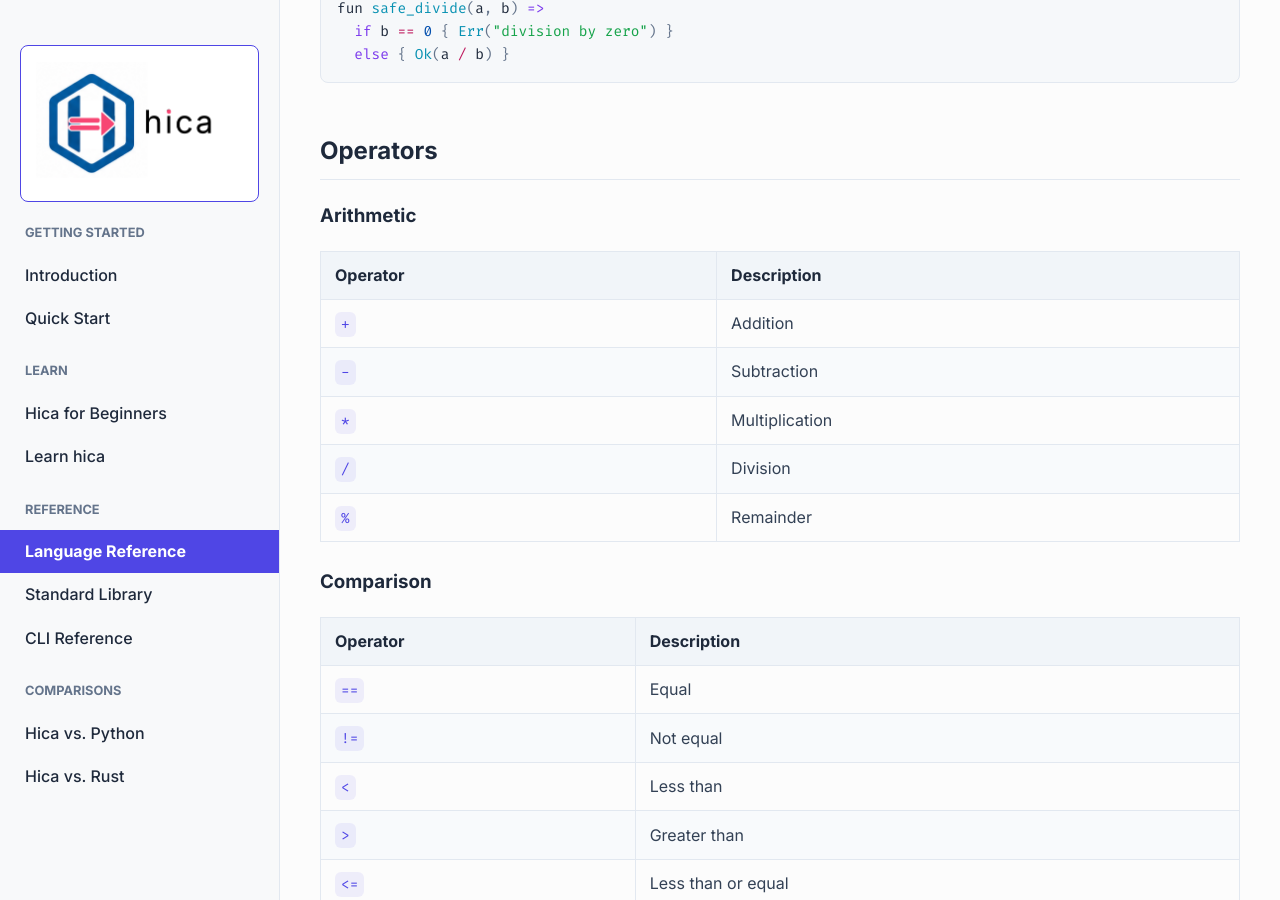
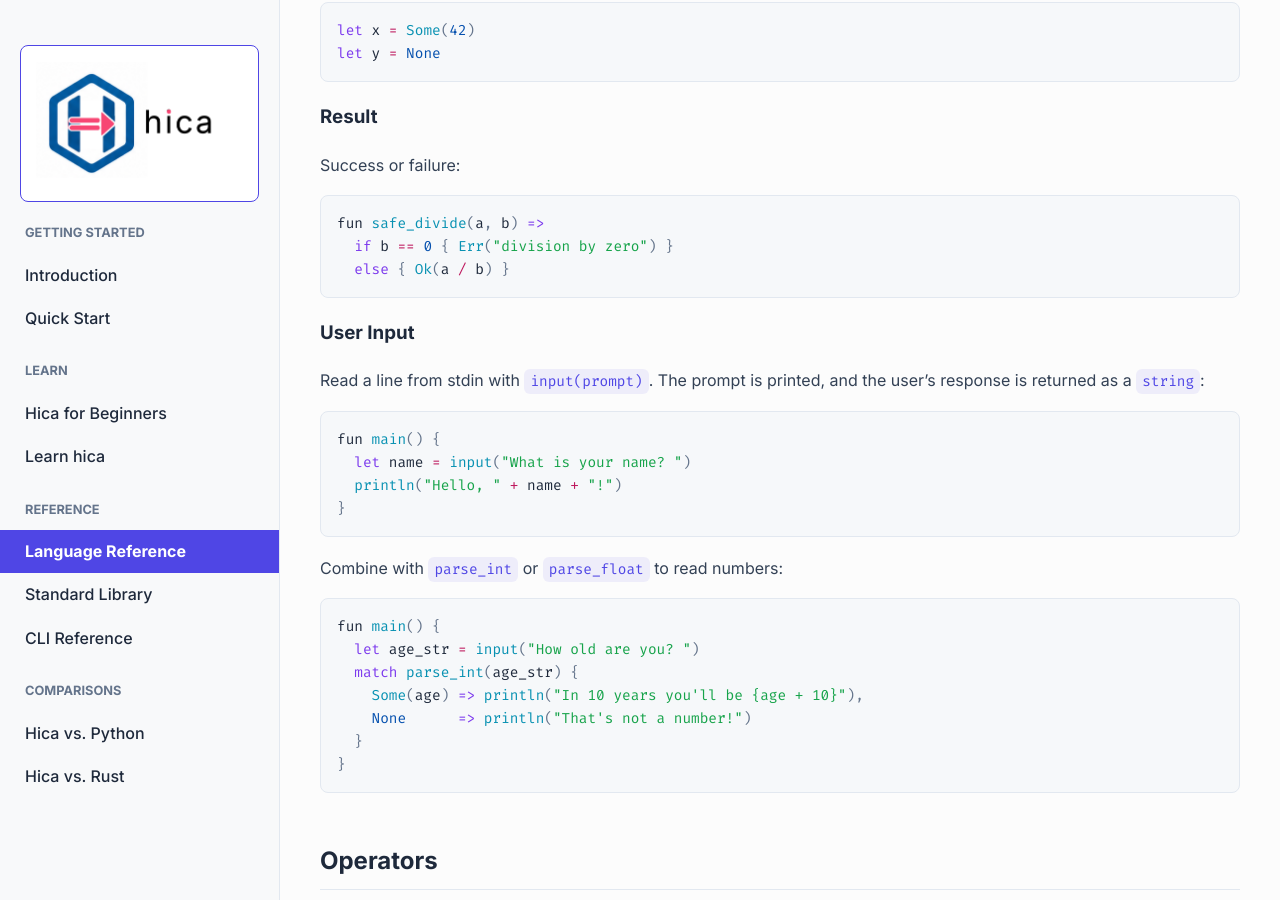
Before and after one commit to cladam/hica, a Jekyll site: the page built from docs/language-reference.md, in a window 1280 px wide and 900 px high, scrolled down 8340 px. Built offline with Jekyll 4.4.1, drawn with Linux system fonts in a browser that asks for light colours; some of the changed text lies outside the part shown.

Commit message:
feat: add pub visibility and input() function

````diff
--- a/docs/language-reference.md
+++ b/docs/language-reference.md
@@ -30,6 +30,16 @@
 ```
 
 Type annotations are optional. Hindley-Milner inference handles most cases.
+
+### Visibility
+
+Mark a function as `pub` to make it public (exported from the module):
+
+```rust
+pub fun greet(name: string) : string => "Hello, " + name
+```
+
+Functions without `pub` are private to the module.
 
 ### Lambdas / closures
 
@@ -370,6 +380,29 @@
   else { Ok(a / b) }
 ```
 
+### User Input
+
+Read a line from stdin with `input(prompt)`. The prompt is printed, and the user's response is returned as a `string`:
+
+```rust
+fun main() {
+  let name = input("What is your name? ")
+  println("Hello, " + name + "!")
+}
+```
+
+Combine with `parse_int` or `parse_float` to read numbers:
+
+```rust
+fun main() {
+  let age_str = input("How old are you? ")
+  match parse_int(age_str) {
+    Some(age) => println("In 10 years you'll be {age + 10}"),
+    None      => println("That's not a number!")
+  }
+}
+```
+
 ## Operators
 
 ### Arithmetic
````
Also changed, not shown: docs/learn.md (+5 -1 lines), documentation/backlog.md (+2 -2 lines), learn/README.md (+3 -0 lines), 14 other files.
